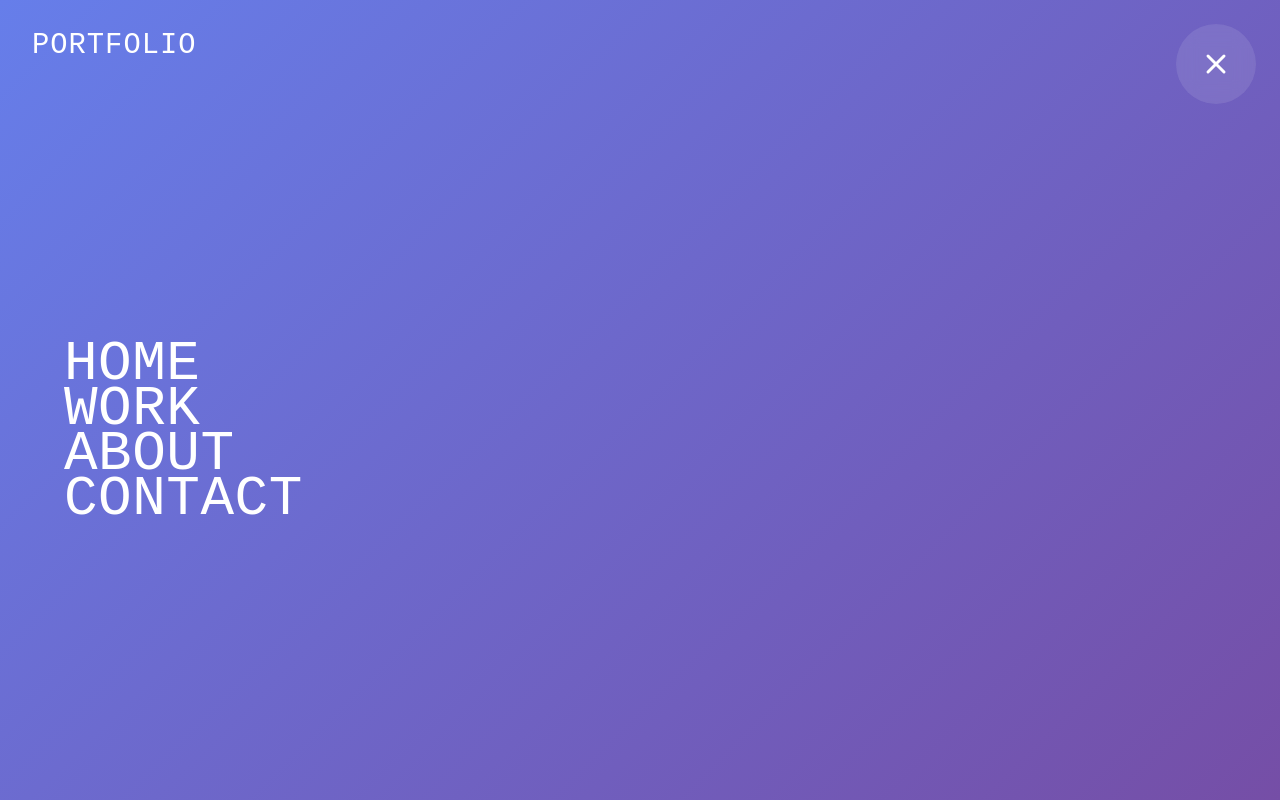
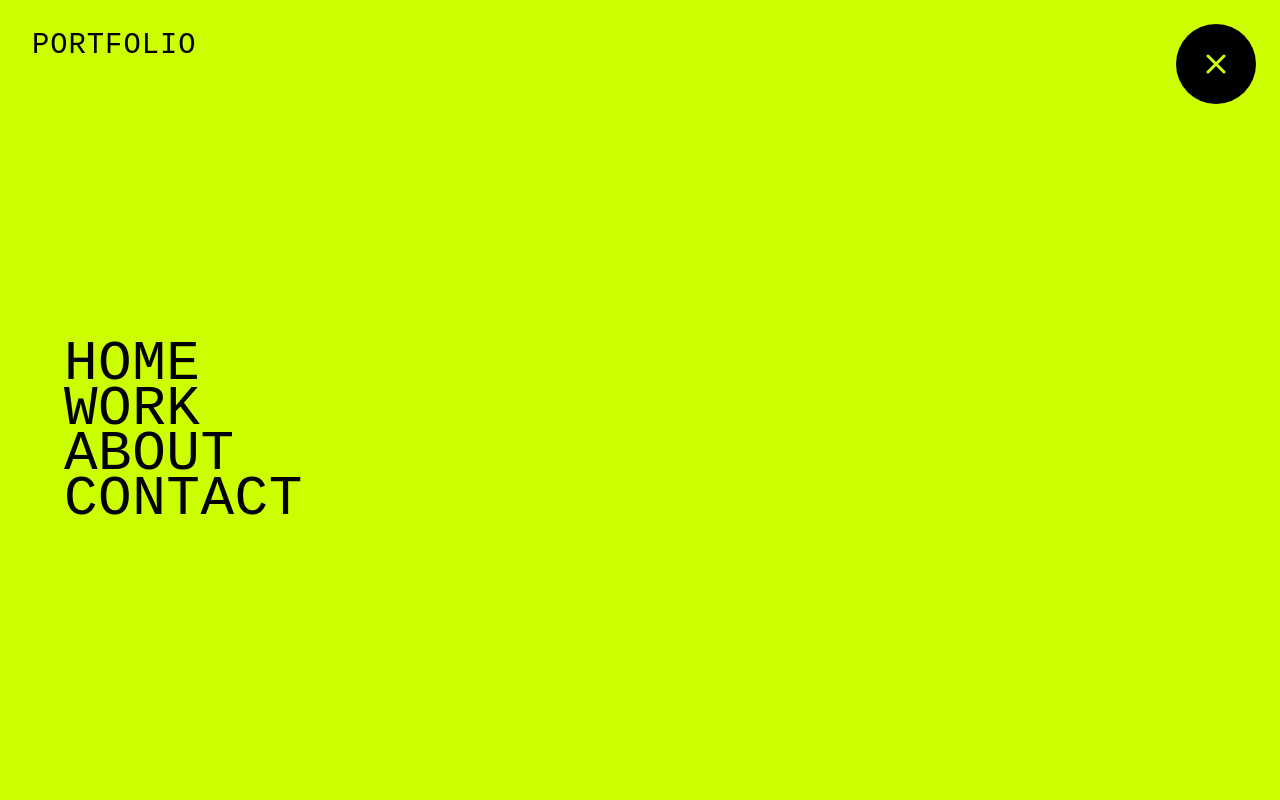
Before and after one commit to vinividivicilala/lolo, a Next.js app in the folder faq/: page / in a window 1280 px wide. Both pictures are taken after a click on the element "MENU". Built offline with nearby package versions, Linux system fonts and the light colour scheme; a web font is replaced by a local one.

Commit message:
Update page.tsx

```diff
--- a/faq/app/page.tsx
+++ b/faq/app/page.tsx
@@ -185,6 +185,63 @@ export default function HomePage(): React.JSX.Element {
     { name: "CONTACT", delay: 0.6 }
   ];
 
+  // Variants for modern animations
+  const menuVariants = {
+    closed: {
+      scaleY: 0,
+      transformOrigin: "top",
+      transition: {
+        duration: 0.8,
+        ease: [0.76, 0, 0.24, 1]
+      }
+    },
+    open: {
+      scaleY: 1,
+      transformOrigin: "top",
+      transition: {
+        duration: 0.8,
+        ease: [0.76, 0, 0.24, 1]
+      }
+    }
+  };
+
+  const menuItemVariants = {
+    closed: {
+      x: -100,
+      opacity: 0,
+      transition: {
+        duration: 0.5
+      }
+    },
+    open: (i: number) => ({
+      x: 0,
+      opacity: 1,
+      transition: {
+        duration: 0.8,
+        delay: 0.1 * i,
+        ease: "circOut"
+      }
+    })
+  };
+
+  const closeButtonVariants = {
+    closed: {
+      opacity: 0,
+      rotate: -180,
+      scale: 0.5
+    },
+    open: {
+      opacity: 1,
+      rotate: 0,
+      scale: 1,
+      transition: {
+        duration: 0.6,
+        delay: 0.3,
+        ease: "backOut"
+      }
+    }
+  };
+
   return (
     <div style={{
       minHeight: '100vh',
@@ -262,7 +319,7 @@ export default function HomePage(): React.JSX.Element {
       <AnimatePresence>
         {showMenu && (
           <>
-            {/* Background Overlay - Modern Framer Motion Animation */}
+            {/* Background Overlay */}
             <motion.div
               ref={menuRef}
               style={{
@@ -271,19 +328,16 @@ export default function HomePage(): React.JSX.Element {
                 left: 0,
                 width: '100%',
                 height: '100%',
-                background: 'linear-gradient(135deg, #667eea 0%, #764ba2 100%)',
+                backgroundColor: '#CCFF00',
                 zIndex: 25,
                 display: 'flex',
                 flexDirection: 'column',
                 padding: '2rem'
               }}
-              initial={{ clipPath: 'circle(0% at 100% 0%)' }}
-              animate={{ clipPath: 'circle(150% at 100% 0%)' }}
-              exit={{ clipPath: 'circle(0% at 100% 0%)' }}
-              transition={{
-                duration: 1.2,
-                ease: [0.76, 0, 0.24, 1]
-              }}
+              variants={menuVariants}
+              initial="closed"
+              animate="open"
+              exit="closed"
             >
               {/* Website Name - Top Left */}
               <motion.div
@@ -293,7 +347,7 @@ export default function HomePage(): React.JSX.Element {
                   top: '2rem',
                   fontSize: '1.8rem',
                   fontWeight: '400',
-                  color: 'white',
+                  color: 'black',
                   fontFamily: 'Arame Mono, monospace',
                   lineHeight: 1,
                   letterSpacing: '1px',
@@ -339,14 +393,21 @@ export default function HomePage(): React.JSX.Element {
                       }}
                       onMouseEnter={() => setHoveredItem(item.name)}
                       onMouseLeave={() => setHoveredItem(null)}
-                      whileHover={{ x: 20 }}
-                      transition={{ type: "spring", stiffness: 300 }}
+                      variants={menuItemVariants}
+                      initial="closed"
+                      animate="open"
+                      exit="closed"
+                      custom={index}
+                      whileHover={{
+                        x: 30,
+                        transition: { duration: 0.3, ease: "easeOut" }
+                      }}
                     >
                       {/* Menu Text */}
                       <div style={{
                         fontSize: '3.5rem',
                         fontWeight: '400',
-                        color: 'white',
+                        color: 'black',
                         fontFamily: 'Arame Mono, monospace',
                         lineHeight: 0.8,
                         letterSpacing: '0.5px',
@@ -404,34 +465,30 @@ export default function HomePage(): React.JSX.Element {
                 height: '80px',
                 borderRadius: '50%',
                 border: 'none',
-                backgroundColor: 'rgba(255,255,255,0.1)',
-                backdropFilter: 'blur(10px)',
+                backgroundColor: 'black',
                 cursor: 'pointer',
                 display: 'flex',
                 justifyContent: 'center',
                 alignItems: 'center',
                 zIndex: 30
               }}
+              variants={closeButtonVariants}
+              initial="closed"
+              animate="open"
+              exit="closed"
               whileHover={{
                 scale: 1.1,
-                backgroundColor: 'rgba(255,255,255,0.2)'
+                backgroundColor: '#333',
+                transition: { duration: 0.2 }
               }}
               whileTap={{ scale: 0.9 }}
-              initial={{ opacity: 0, rotate: -180 }}
-              animate={{ opacity: 1, rotate: 0 }}
-              exit={{ opacity: 0, rotate: 180 }}
-              transition={{
-                duration: 0.6,
-                ease: "easeOut",
-                delay: 0.2
-              }}
             >
               <svg
                 width="40"
                 height="40"
                 viewBox="0 0 40 40"
                 fill="none"
-                stroke="white"
+                stroke="#CCFF00"
                 strokeWidth="3"
                 strokeLinecap="round"
                 strokeLinejoin="round"
```
